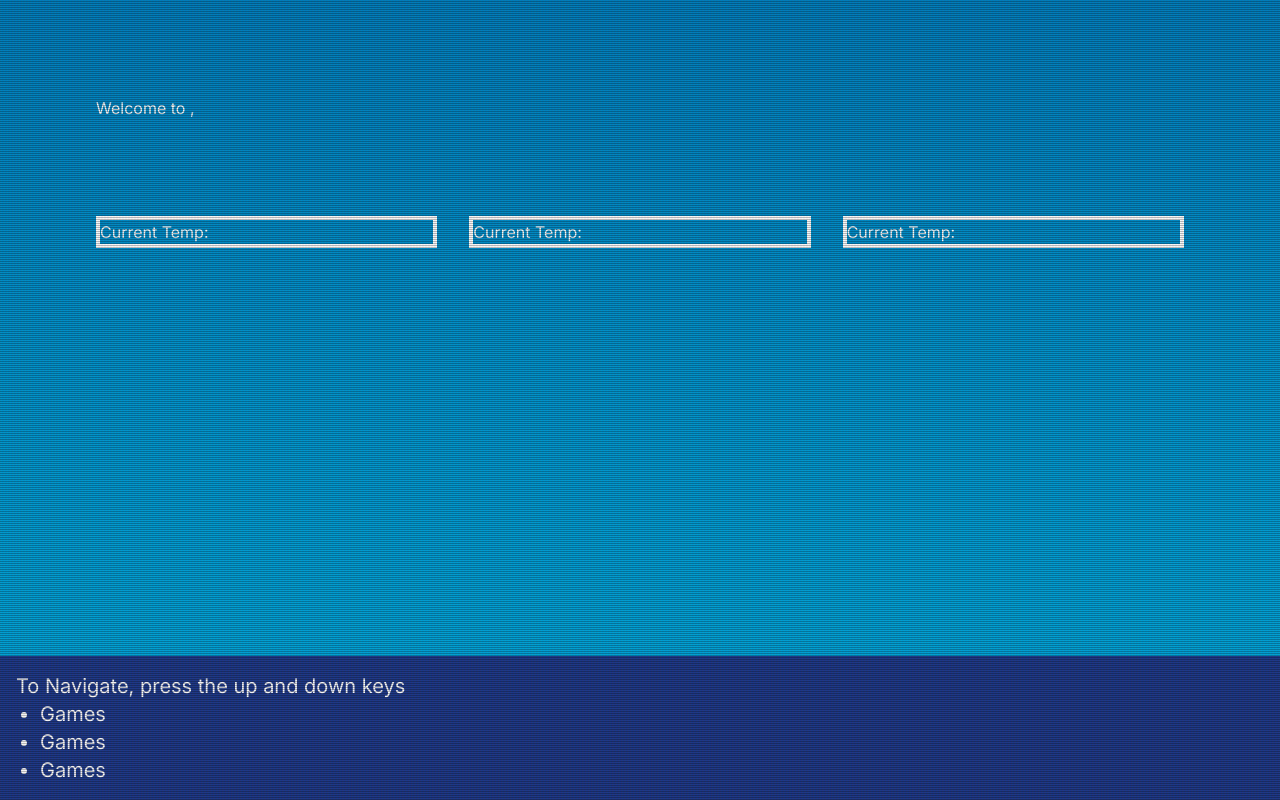
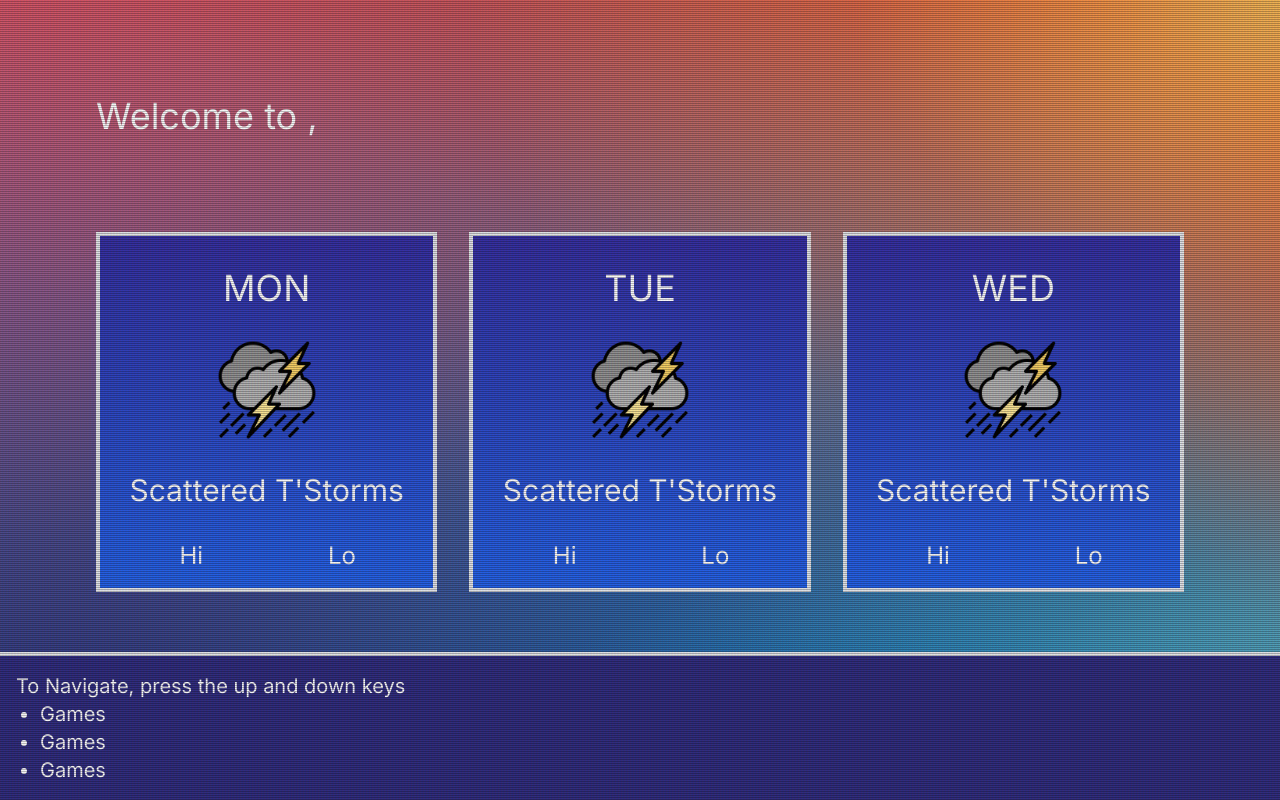
Before and after one commit to syobonaction/lodgenet, a Next.js app: page /weather in a window 1280 px wide. Built offline with nearby package versions, Linux system fonts and the light colour scheme; no server answers.

Commit message:
Initial weather card styling and data

```diff
--- a/app/components/Footer.tsx
+++ b/app/components/Footer.tsx
@@ -1,6 +1,6 @@
 const Footer = () => {
   return (
-    <div className="text-xl bg-blue-900 w-screen p-4 fixed bottom-0 ">
+    <div className="text-xl border-t-4 border-gray-200 bg-indigo-900 w-screen p-4 fixed bottom-0">
       <h3 className="align-center">To Navigate, press the up and down keys</h3>
       <ul className="list-disc pl-6">
         <li>Games</li>
--- a/app/components/ForecastCard.tsx
+++ b/app/components/ForecastCard.tsx
@@ -1,17 +1,32 @@
 "use client"
 
 import * as types from "../graph/graphql"
+import Image from "next/image"
 
-const ForecastCard: React.FC<types.Current> = ({
-  temperature,
-  feelslike,
-  windDirection,
-  windSpeed,
-  isDay
+interface ForecastCardProps {
+  current: types.Current
+  weekday: string
+}
+
+const ForecastCard: React.FC<ForecastCardProps> = ({
+  current,
+  weekday
 }) => {
   return (
-    <div className="border-white border-4">
-      <p>Current Temp: {temperature}</p>
+    <div className="border-gray-200 border-4 p-4 text-center bg-gradient-to-b from-indigo-800 to-blue-600">
+      <h1 className="text-4xl pt-4 pb-8">{weekday}</h1>
+      <Image className="mx-auto" alt="thunderstorm icon" src={"/images/storm.png"} width={100} height={100}/>
+      <p className="text-3xl py-8">{"Scattered T'Storms"}</p>
+      <div className="grid grid-cols-2 text-2xl">
+        <div className="row-span-1">
+          <p>Hi</p>
+          <p>{current?.temperature}</p>
+        </div>
+        <div className="row-span-1">
+          <p>Lo</p>
+          <p>{current?.temperature}</p>
+        </div>
+      </div>
     </div>
   )
 }
--- a/app/components/Header.tsx
+++ b/app/components/Header.tsx
@@ -5,7 +5,9 @@ const Header: React.FC<types.Location> = ({
   region,
 }) => {
   return (
-    <div>Welcome to {name}, {region}</div>
+    <div>
+      <h1 className="text-4xl">Welcome to {name}, {region}</h1>
+    </div>
   )
 }
 
--- a/app/globals.css
+++ b/app/globals.css
@@ -186,3 +186,42 @@ body {
     )
     rgb(var(--background-start-rgb));
 }
+
+.sunset {
+  border: 0px solid rgba(100, 100, 100, 1);
+  background:
+    radial-gradient(
+      64% 70% at 100% 0%,
+      rgba(247, 214, 98, 0.8) 0%,
+      rgba(247, 214, 98, 0.2) 52%,
+      rgba(247, 214, 98, 0) 100%
+    ),
+    linear-gradient(
+      208deg,
+      rgba(240, 66, 42, 1) 7%,
+      rgba(240, 88, 42, 0.2) 43%,
+      rgba(240, 101, 42, 0) 64%
+    ),
+    radial-gradient(
+      115% 123% at 0% -15%,
+      rgba(231, 79, 106, 1) 1%,
+      rgba(231, 79, 106, 0.2) 67%,
+      rgba(231, 79, 106, 0) 100%
+    ),
+    linear-gradient(
+      334deg,
+      rgba(83, 208, 236, 0.8) 0%,
+      rgba(83, 208, 236, 0.2) 20%,
+      rgba(138, 137, 190, 0) 35%
+    ),
+    radial-gradient(
+      109% 149% at 4% 98%,
+      rgba(27, 49, 128, 1) 0%,
+      rgba(27, 49, 128, 0) 100%
+    ),
+    linear-gradient(
+      142deg,
+      rgba(78, 173, 235, 1) 19%,
+      rgba(78, 173, 235, 0) 99%
+    );
+}
--- a/app/weather/page.tsx
+++ b/app/weather/page.tsx
@@ -8,7 +8,7 @@ import Header from "../components/Header"
 import { useEffect, useState } from "react"
 import ForecastCard from "../components/ForecastCard"
 
-interface DataTypes {
+interface WeatherData {
   locale: types.Location
 }
 
@@ -43,7 +43,7 @@ export default function Weather() {
     error,
     isLoading,
     isSuccess,
-  }: UseQueryResult<DataTypes> = useQuery({
+  }: UseQueryResult<WeatherData> = useQuery({
     queryKey: ['localWeather'],
     queryFn: async () => {
       const data = await loadLocalWeatherData()
@@ -52,13 +52,13 @@ export default function Weather() {
   })
 
   return (
-    <main className="text-white">
+    <main className="text-white sunset h-screen">
       <div className="p-24">
         <Header {...data?.locale!} />
         <div className="grid grid-flow-col grid-cols-3 gap-8 pt-24">
-          <ForecastCard {...data?.locale.current!}/>
-          <ForecastCard {...data?.locale.current!}/>
-          <ForecastCard {...data?.locale.current!}/>
+          <ForecastCard weekday="MON" current={data?.locale.current!}/>
+          <ForecastCard weekday="TUE" current={data?.locale.current!}/>
+          <ForecastCard weekday="WED" current={data?.locale.current!}/>
         </div>
       </div>
       <Footer />
```
Also changed, not shown: public/images/storm.png (added).
